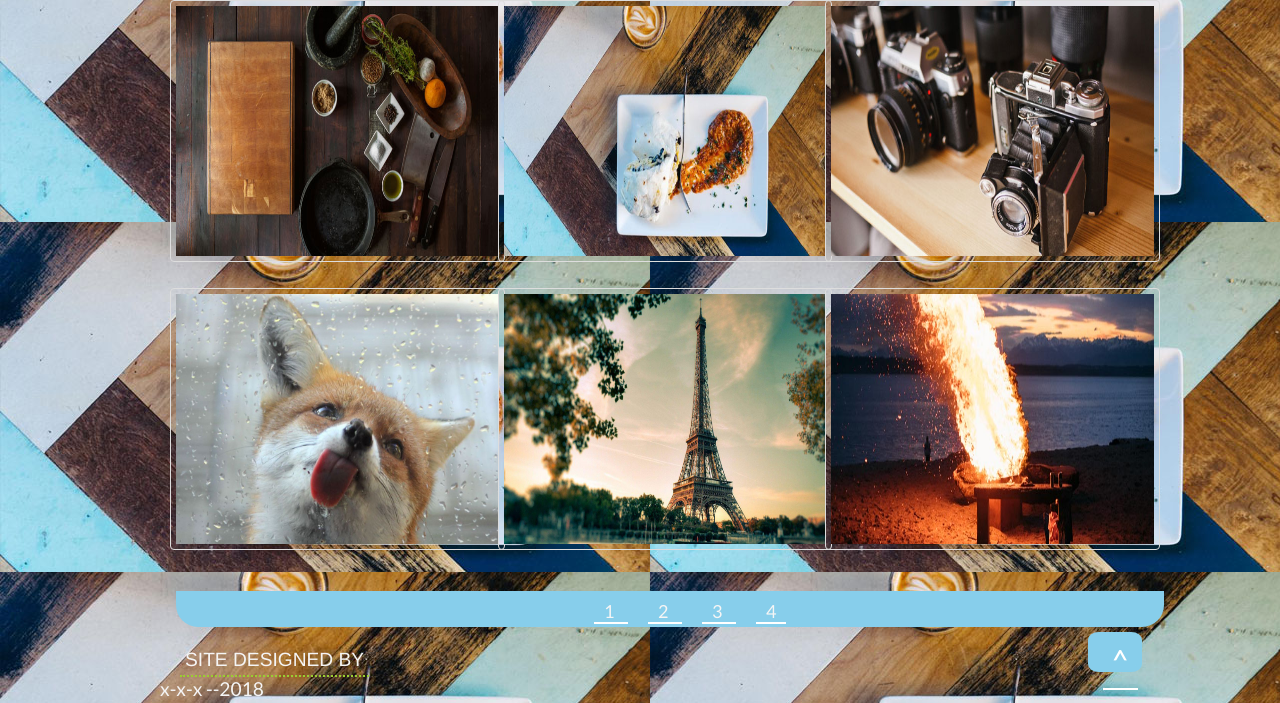
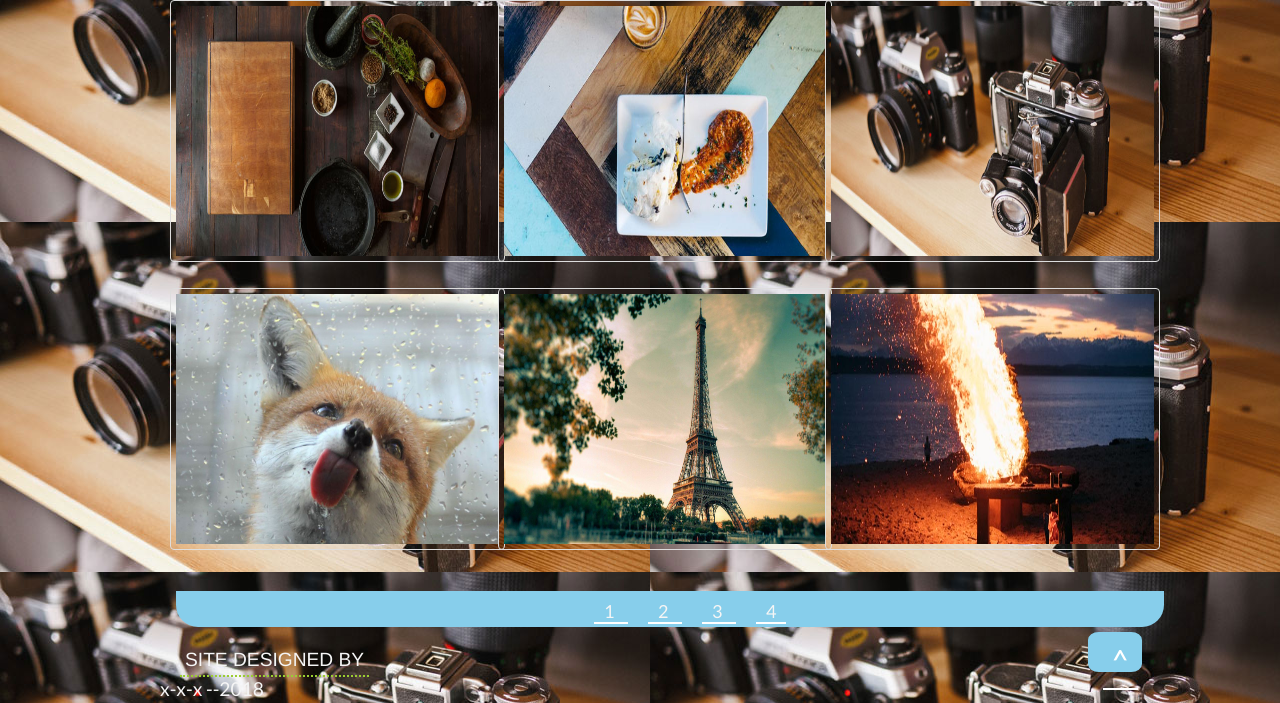
Before and after one commit to kingsholly/kingsholly.github.io, a plain HTML site: page portfolio5.html in a window 1280 px wide. Shown: the part 128-831 px from the top of the page. Drawn offline with Linux system fonts and the light colour scheme.

Commit message:
Update portfolio5.html

```diff
--- a/portfolio5.html
+++ b/portfolio5.html
@@ -1,6 +1,6 @@
 <!DOCTYPE html>
 <html lang="en" style="
-background-image: url(asset/images/pt14.jpg);"
+background-image: url(asset/images/pt17.jpg);"
 >
 <head>
     <meta charset="UTF-8">
@@ -16,7 +16,7 @@ background-image: url(asset/images/pt14.jpg);"
 
 <body style="
 
-background-image: url(asset/images/pt14.jpg);">
+background-image: url(asset/images/pt17.jpg);">
 
 
 <div class="container">
```
